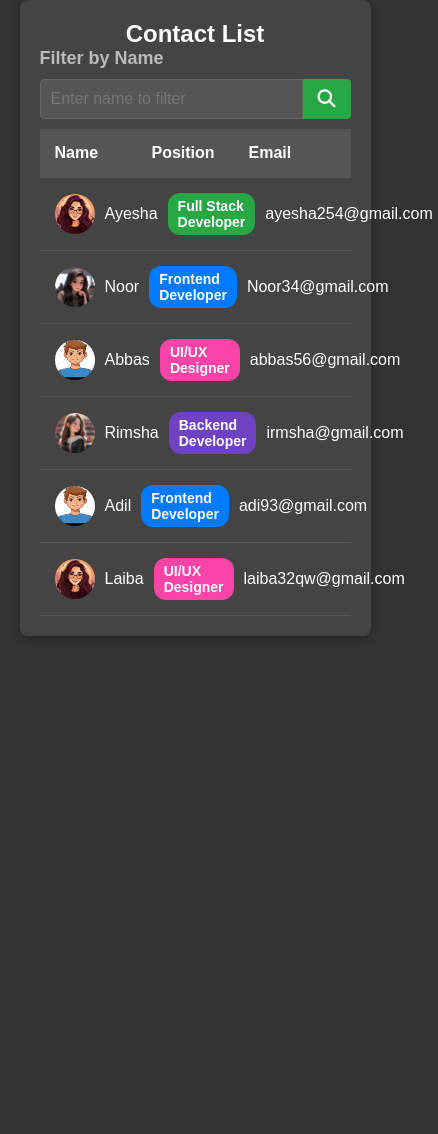
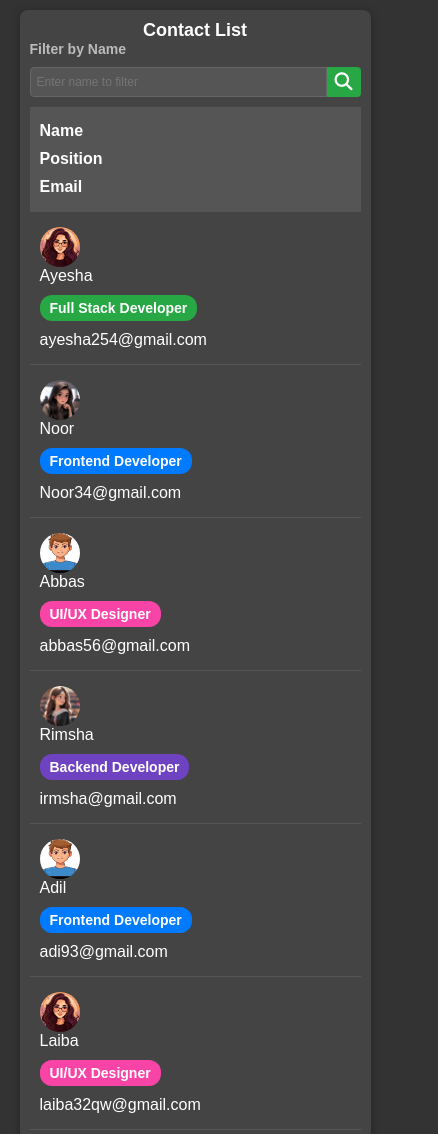
Before and after one commit to IRims/web_practice, a plain HTML site: page contact-filter-js/index.html in a window 390 px wide. Shown: the top 1134 px of the page, 438 px wide, since content can reach past the window. Before the commit the page ends 844 px from the top, so only its background shows below. Drawn offline with Linux system fonts and the light colour scheme.

Commit message:
head image added + responsive

```diff
--- a/contact-filter-js/Assets/css/style.css
+++ b/contact-filter-js/Assets/css/style.css
@@ -14,6 +14,7 @@ body {
     max-width: 90%;
     margin: auto;
     padding: 20px;
+    margin-top: 10px;
     background: #444;
     border-radius: 8px;
     box-shadow: 0 2px 10px rgba(0, 0, 0, 0.3);
@@ -68,7 +69,7 @@ input[name="filter"] {
     display: flex;
     width: 100%;
     gap: 0;
-    padding:  10px 0;
+    padding: 10px 0;
 }
 
 /* Table Layout */
@@ -126,3 +127,85 @@ input[name="filter"] {
 .backend-developer {
     background-color: #6f42c1;
 }
+
+/* Media Queries for Responsiveness */
+@media (max-width: 900px) {
+    h1 {
+        font-size: 20px;
+    }
+
+    h2 {
+        font-size: 16px;
+    }
+
+    #container {
+        padding: 15px;
+    }
+
+    input[name="filter"] {
+        font-size: 14px;
+        padding: 8px;
+    }
+
+    #filter-button {
+        font-size: 14px;
+        padding: 8px 10px;
+    }
+
+    .table-header,
+    .table-row {
+        flex-direction: column;
+        align-items: flex-start;
+    }
+
+    .table-cell {
+        flex-direction: column;
+        align-items: flex-start;
+    }
+
+    .table-cell img {
+        width: 50px;
+        height: 50px;
+    }
+}
+
+@media (max-width: 480px) {
+    h1 {
+        font-size: 18px;
+    }
+
+    h2 {
+        font-size: 14px;
+    }
+
+    #container {
+        padding: 10px;
+    }
+
+    input[name="filter"] {
+        font-size: 12px;
+        padding: 6px;
+    }
+
+    #filter-button {
+        font-size: 12px;
+        padding: 6px 8px;
+    }
+
+    .table-header,
+    .table-row {
+        flex-direction: column;
+        align-items: flex-start;
+    }
+
+    .table-cell {
+        flex-direction: column;
+        align-items: flex-start;
+        padding: 5px 0;
+    }
+
+    .table-cell img {
+        width: 40px;
+        height: 40px;
+    }
+}
--- a/contact-filter-js/index.html
+++ b/contact-filter-js/index.html
@@ -5,6 +5,8 @@
     <meta charset="UTF-8">
     <meta name="viewport" content="width=device-width, initial-scale=1.0">
     <title>Contact List</title>
+    <!-- head icon  -->
+    <link rel="icon" href="./Assets/images/address-book-solid.svg" type="image/svg">
     <!-- fontawsome icons -->
     <link rel="stylesheet" href="https://cdnjs.cloudflare.com/ajax/libs/font-awesome/6.7.1/css/all.min.css"
         integrity="sha512-5Hs3dF2AEPkpNAR7UiOHba+lRSJNeM2ECkwxUIxC1Q/FLycGTbNapWXB4tP889k5T5Ju8fs4b1P5z/iB4nMfSQ=="
```
Also changed, not shown: contact-filter-js/Assets/Images/address-book-solid.svg (added).
